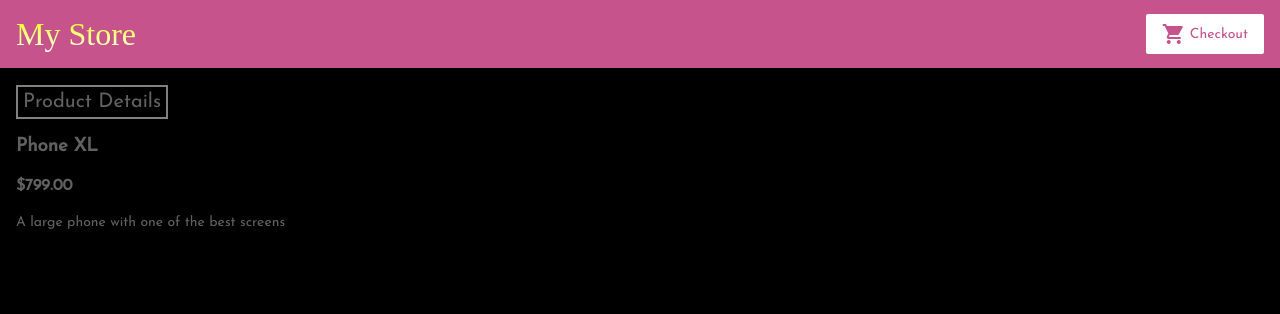
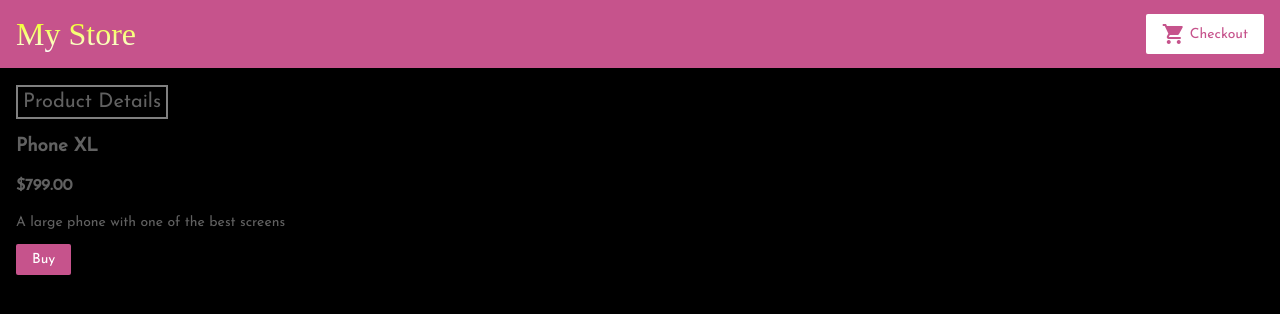
Before and after one commit to walterswoodward/basic-angular-app, an Angular app: page /products/0 in a window 1280 px wide. Shown: the top 314 px of the page. Built offline with nearby package versions, Linux system fonts and the light colour scheme; a web font is replaced by a local one.

Commit message:
Use the cart service Defines addToCart method in product-details component, which adds the currently viewed product to the cart via cartService's #addToCart method Then USE that addToCart method via a click event on a Buy Now button

```diff
--- a/src/app/product-details/product-details.component.html
+++ b/src/app/product-details/product-details.component.html
@@ -5,4 +5,6 @@
   <h4>{{ product.price | currency }}</h4>
   <p>{{ product.description }}</p>
 
+  <button (click)="addToCart(product)">Buy</button>
+
 </div>
--- a/src/app/product-details/product-details.component.ts
+++ b/src/app/product-details/product-details.component.ts
@@ -2,6 +2,8 @@ import { Component, OnInit } from '@angular/core';
 import { ActivatedRoute } from '@angular/router';
 
 import { products } from '../products';
+import { CartService } from '../cart.service';
+import { MethodCall } from '@angular/compiler';
 
 
 @Component({
@@ -11,9 +13,20 @@ import { products } from '../products';
 })
 export class ProductDetailsComponent implements OnInit {
   product;
+  // Note that there are TWO different methods here. This here is
+  // a method AND this.cartService.addToCart is ALSO a method.
+  // Defining this addToCart here MUST somehow enable you to call
+  // it somewhere else within this scope - e.g. the Buy Button
+  // inside PDC's view.
+  addToCart(bubbles) {
+    window.alert('Your product has been added to the cart!');
+    this.cartService.addToCart(bubbles);
+    console.log('What is this?', this);
+  }
 
   constructor(
     private route: ActivatedRoute,
+    private cartService: CartService,
   ) { }
 
   ngOnInit() {
```
